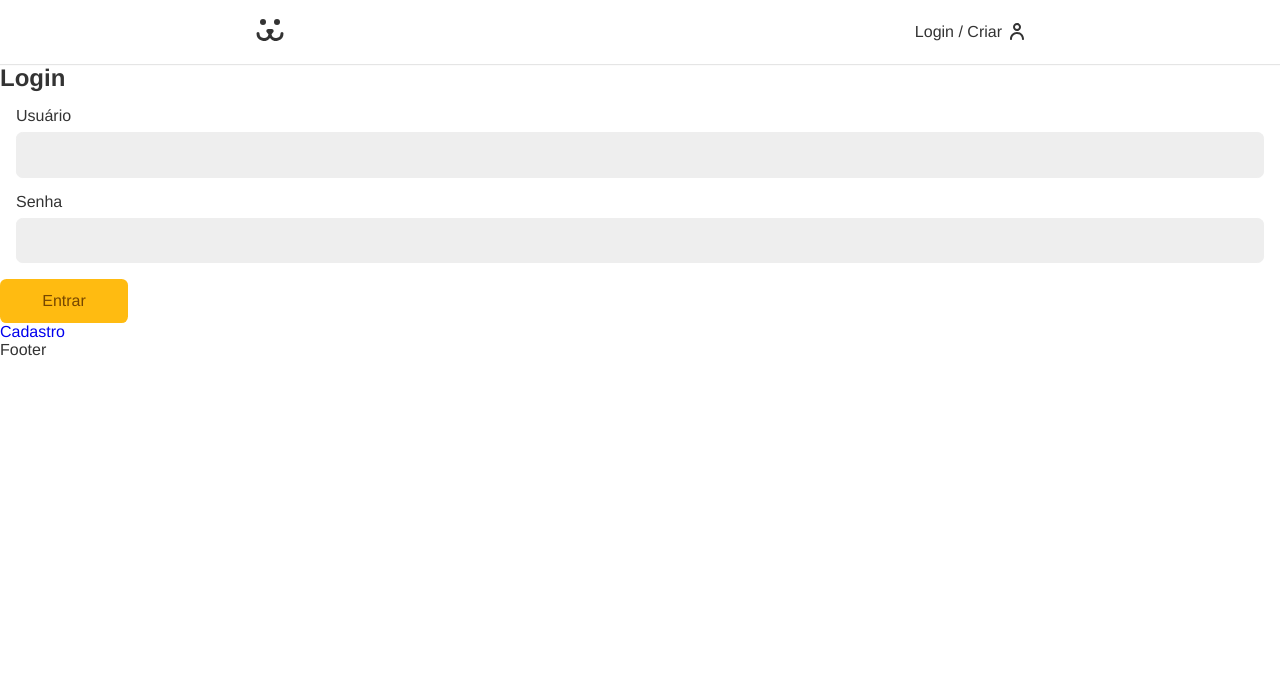
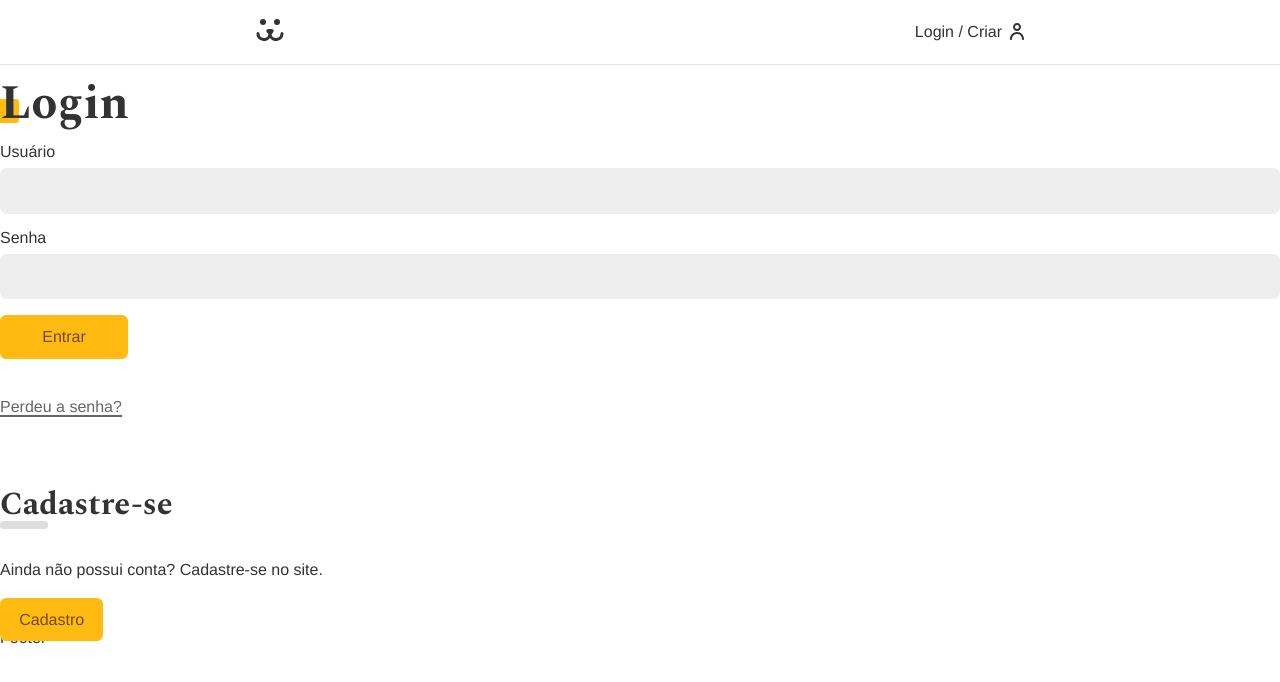
Before and after one commit to eduardopds/dogs, a React (Create React App) app: page /login in a window 1280 px wide. Shown: the top 682 px of the page. Built offline with nearby package versions, Linux system fonts and the light colour scheme.

Commit message:
Adicionando estilização de login pt.1

```diff
--- a/src/App.css
+++ b/src/App.css
@@ -1,3 +1,5 @@
+@import url('https://fonts.googleapis.com/css2?family=Spectral:wght@700&display=swap');
+
 * {
   box-sizing: border-box;
 }
@@ -7,7 +9,7 @@
   margin: 0px;
   color: #333;
   --type-first: Helvetica,Arial,sans-serif;
-  --type-second: 'Spectral', Georgia;
+  --type-second: 'Spectral', georgia;
   font-family: var(--type-first);
 }
 
@@ -35,7 +37,8 @@
 }
 
 a{
-  text-decoration:none
+  text-decoration:none;
+  color: #333;
 }
 
 .container{
@@ -43,3 +46,40 @@
   padding: 0 1rem;
   margin: 0 auto;
 }
+
+.animeLeft{
+  opacity: 0;
+  transform: translateX(-20px);
+  animation: animeLeft .3s forwards;
+}
+
+@keyframes animeLeft {
+  to{
+    opacity: 1;
+    transform: initial;
+  }
+
+}
+
+.title{
+  font-family: var(--type-second);
+  line-height: 1;
+  font-size: 3rem;
+  margin: 1rem 0;
+  position: relative;
+  z-index: 1;
+}
+
+.title::after{
+
+  content: '';
+  display: block;
+  width: 1.5rem;
+  height: 1.5rem;
+  background: #fb1;
+  position: absolute;
+  bottom: 5px;
+  left: -5px;
+  border-radius: 0.2rem;
+  z-index:-1 ;
+}
--- a/src/Components/Forms/Input.module.css
+++ b/src/Components/Forms/Input.module.css
@@ -1,5 +1,5 @@
 .wrapper{
-  margin: 1rem;
+  margin: 1rem 0;
 }
 
 .input{
--- /dev/null
+++ b/src/Components/Helper/Error.js
@@ -0,0 +1,11 @@
+import React from 'react'
+
+export const Error = ({error}) => {
+
+    if(!error) return null;
+    return (
+        <p style={{color: '#f31', margin: '1rem 0'}}>
+            {error}
+        </p>
+    )
+}
--- a/src/Components/Login/LoginForm.js
+++ b/src/Components/Login/LoginForm.js
@@ -4,6 +4,9 @@
 import { Button } from '../Forms/Button';
 import { Input } from '../Forms/Input';
 import { UserContext } from '../../UserContext';
+import {Error} from '../Helper/Error';
+import styles from './LoginForm.module.css';
+import stylesBtn from '../Forms/Button.module.css';
 
 export const LoginForm = () => {
 
@@ -22,18 +25,24 @@
 
   return (
 
-    <section>
-      <h1>Login</h1>
-      <form action="" onSubmit={handleSubmit}>
+    <section className="animeLeft">
+      <h1 className="title">Login</h1>
+      <form className={styles.form} onSubmit={handleSubmit}>
         <Input label="Usuário" type="text" name="username" {...username} />
         <Input label="Senha" type="password" name="password" {...password} />
         {loading? (<Button disabled >Carregando...</Button>
         ):(
           <Button>Entrar</Button>
         )}
-        {error && <p>{error}</p>}
+        <Error error={error}></Error>
       </form>
-      <Link to="/login/criar" >Cadastro</Link>
+      <Link className={styles.perdeu} to="/login/perdeu">Perdeu a senha?</Link>
+      <div className={styles.cadastro}>
+          <h2 className= {styles.subtitle}>Cadastre-se</h2>
+          <p>Ainda não possui conta? Cadastre-se no site.</p>
+          <Link className={stylesBtn.button} to="/login/criar">Cadastro</Link>
+      </div>
+
     </section>
 
   )
--- /dev/null
+++ b/src/Components/Login/LoginForm.module.css
@@ -0,0 +1,43 @@
+.form{
+    margin-bottom:  2rem;
+}
+
+.perdeu{
+    display: inline-block;
+    color: #666;
+    padding: 0.5rem 0;
+    line-height: 1;
+}
+
+.perdeu::after{
+    content: '';
+    height: 2px;
+    width: 100%;
+    background: currentColor;
+    display: block;
+}
+
+.cadastro{
+    margin-top: 4rem;
+
+
+}
+
+.cadastro p {
+    margin: 2rem 0 2rem 0;
+}
+
+.subtitle{
+    font-family: var(--type-second);
+    line-height: 1;
+    font-size: 2rem;
+}
+
+.subtitle::after{
+    content: '';
+    display: block;
+    background: #ddd;
+    height: .5rem;
+    width: 3rem;
+    border-radius: 0.2rem ;
+}
```
